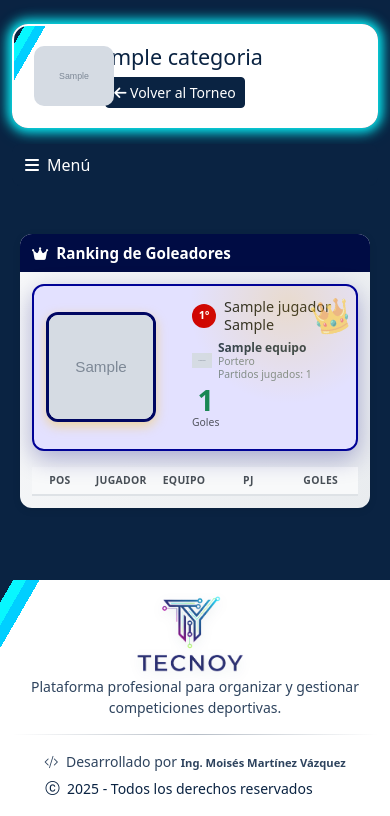
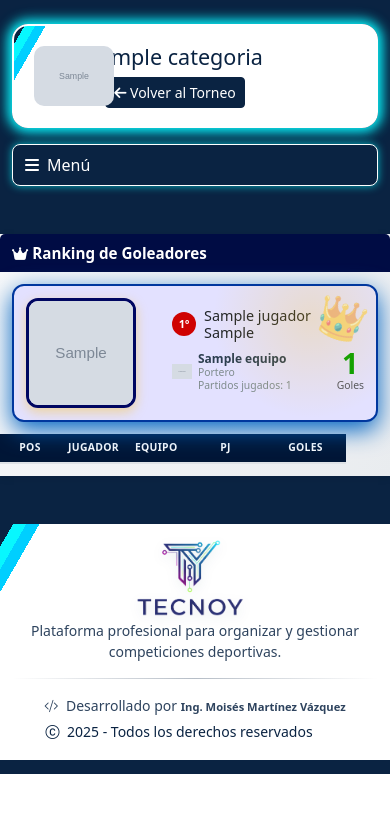
Before and after one commit to Moy020513/Torneos, a Django app: page /categoria/1/goleadores/ in a window 390 px wide. Shown: the part 70-886 px from the top of the page. After the commit the page ends 844 px from the top, so only its background shows below. Run offline with Django 4.2, Linux system fonts and the light colour scheme; tables that the repository leaves empty hold one stand-in row (values such as "Sample post"); grey boxes marked "Sample" are stand-in pictures; lists and menus that the app fills with data are empty.

Commit message:
ancho goleadores

```diff
--- a/templates/torneos/base.html
+++ b/templates/torneos/base.html
@@ -53,7 +53,8 @@
   /* Menú hamburguesa responsivo */
   .menu-toggle-btn {
     background: #0a2342;
-    border: 1px solid #0a2342;
+    border: 1px solid #ffffffff;
+    box-shadow: 0 0 8px rgba(0, 247, 255, 0.68);
     color: #fff;
     padding: 0.5rem 0.75rem;
     border-radius: 8px;
--- a/templates/torneos/goleadores.html
+++ b/templates/torneos/goleadores.html
@@ -8,7 +8,7 @@
 <style>
     /* Contenedor principal */
     .goleadores-container {
-        max-width: 1200px;
+        max-width: 100%;
         margin: 0 auto;
         padding: 0 15px;
     }
@@ -38,12 +38,12 @@
     .top-scorer-card {
         background: #e3e1ffff;
         border-radius: 12px;
-        border: 2px solid #000296ff;
+        border: 2px solid #00379eff;
         padding: 20px;
         margin-bottom: 24px;
         position: relative;
         overflow: hidden;
-        box-shadow: 0 8px 24px rgba(2, 0, 124, 0.3);
+        box-shadow: 0 8px 24px rgba(0, 100, 194, 1);
     }
 
     .top-scorer-card::before {
@@ -60,11 +60,13 @@
     .top-scorer-card::after {
         content: '👑';
         position: absolute;
-        top: 10px;
-        right: 10px;
-        font-size: 48px;
+        top: 1px !important;
+        right: 1px;
+        margin-top: 0;
+        margin-right: 4px;
+        font-size: 40px !important;
         opacity: 0.55;
-        transform: rotate(-15deg);
+        transform: rotate(20deg);
     }
 
     /* Avatar/Foto */
@@ -94,8 +96,8 @@
         font-size: 40px;
         color: #ccc;
         margin: 0 auto;
-        border: 3px solid #06005aff;
-        box-shadow: 0 4px 12px rgba(0, 8, 114, 0.42);
+        border: 3px solid #0092e7ff;
+        box-shadow: 0 4px 12px rgba(0, 17, 255, 1);
         position: relative;
         z-index: 1;
     }
@@ -119,7 +121,7 @@
     .top-scorer-goals {
         font-size: 2.5rem;
         font-weight: 800;
-        color: #198754;
+        color: #009e00ff;
         line-height: 1;
     }
 
@@ -212,11 +214,12 @@
     }
 
     .table thead th {
-        background: #f8f9fa;
+        background: #001636ff;
         border-bottom: 2px solid #dee2e6;
+        text-align: center;
         font-weight: 700;
         font-size: 0.9rem;
-        color: #495057;
+        color: #ffffffff;
         padding: 14px 12px;
         text-transform: uppercase;
         letter-spacing: 0.5px;
@@ -291,7 +294,22 @@
     /* Responsive Mobile - FOTO OPTIMIZADA */
     @media (max-width: 768px) {
         .goleadores-container {
-            padding: 0 8px;
+            padding: 0;
+            width: 100% !important;
+            max-width: 100% !important;
+            margin-left: 0 !important;
+            margin-right: 0 !important;
+        }
+         /* También asegura que el card ocupe todo el ancho */
+    .card-gradient {
+        margin: 0 -12px !important;  /* Compensa el padding del container */
+        width: calc(100% + 24px) !important;
+        border-radius: 0 !important;
+    }
+
+        <!-- <h3><i class="fa-solid fa-crown me-2" -->
+        h3 i.fa-crown {
+            margin: 0.5 rem !important;
         }
 
         .card-gradient .card-header {
@@ -484,13 +502,17 @@
             font-size: 2rem !important;
         }
 
-        .scorers-table {
-            margin-top: 16px;
+          .scorers-table {
+            margin-top: 0;
+            margin-left: -12px;
+            margin-right: -12px;
+            width: calc(100% + 24px);
         }
 
         .table-responsive {
-            margin: 0 -12px;
-            padding: 0 12px;
+            margin: 0;
+            padding: 0;
+            border-radius: 0;
         }
 
         .table {
@@ -514,7 +536,7 @@
 
         .table td,
         .table th {
-            padding: 6px 8px;
+            padding: 4px 4px;
         }
     }
 
@@ -534,7 +556,7 @@
 {% endblock %}
 
 {% block categoria_content %}
-<div class="goleadores-container">
+<div class="goleadores-container w-100">
     <div class="row mb-4">
         <div class="col-12">
             <!-- Encabezado/nav heredados desde torneos/base.html -->
@@ -545,7 +567,7 @@
         <div class="col-12">
             <div class="card card-gradient mb-4">
                 <div class="card-header">
-                    <h3><i class="fa-solid fa-crown me-2"></i>Ranking de Goleadores</h3>
+                    <h3><i class="fa-solid fa-crown me-1"></i>Ranking de Goleadores</h3>
                 </div>
                 <div class="card-body">
                     {% if goleadores_data %}
```
